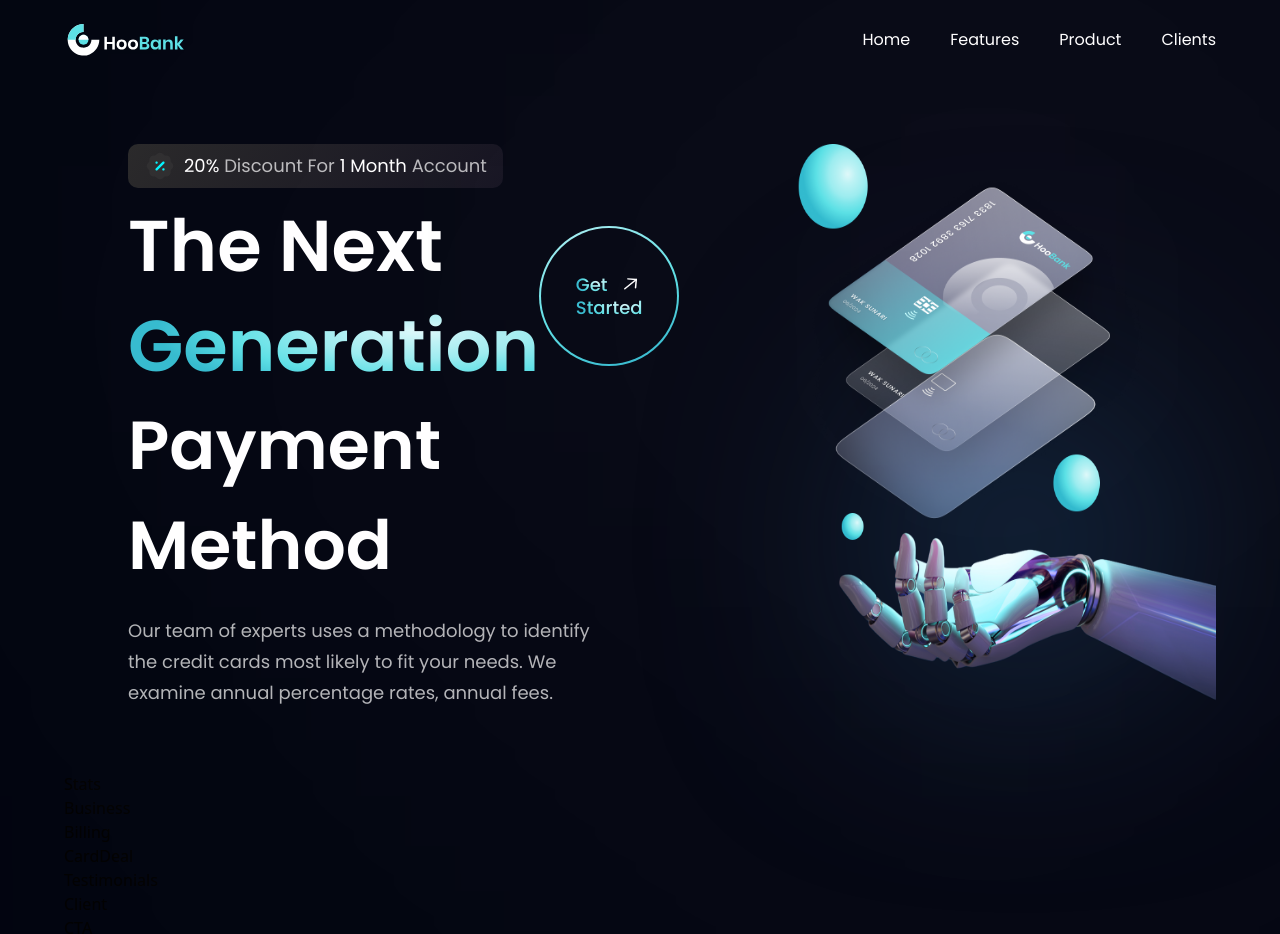
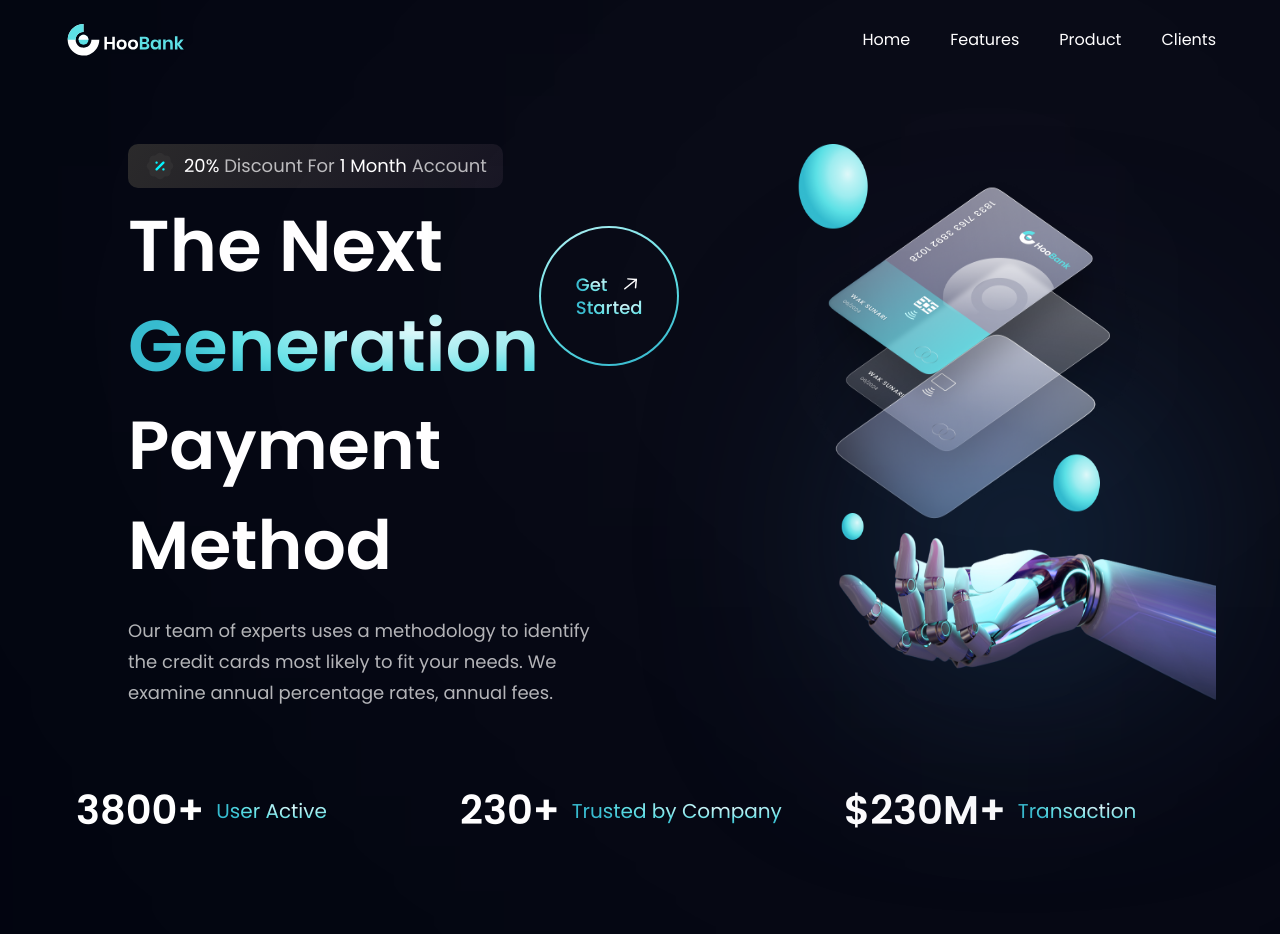
Before and after one commit to hossein-jorfi/landing-page, a React (Vite) app: page / in a window 1280 px wide. Shown: the top 934 px of the page. Built offline with nearby package versions, Linux system fonts and the light colour scheme.

Commit message:
stats section completed

```diff
--- a/src/components/Stats.tsx
+++ b/src/components/Stats.tsx
@@ -1,7 +1,23 @@
+import styles from "../style";
+import { stats } from "../constants";
+
 const Stats = () => {
   return (
-    <div>Stats</div>
-  )
-}
+    <section
+      className={`${styles.flexCenter} flex-row flex-wrap mb-6 sm:mb-20`}
+    >
+      {stats.map((stat) => (
+        <div key={stat.id} className={`flex-1 flex justify-start items-center m-3`}>
+          <h4 className="text-white font-poppins font-semibold xs:text-[40px] text-[30px] xs:leading-[53px] leading-[43px]">
+            {stat.value}
+          </h4>
+          <p className="font-poppins font-normal xs:text-[20px] text-[15px] xs:leading-[26px] leading-[21px] text-gradient ml-3">
+            {stat.title}
+          </p>
+        </div>
+      ))}
+    </section>
+  );
+};
 
-export default Stats
+export default Stats;
```
